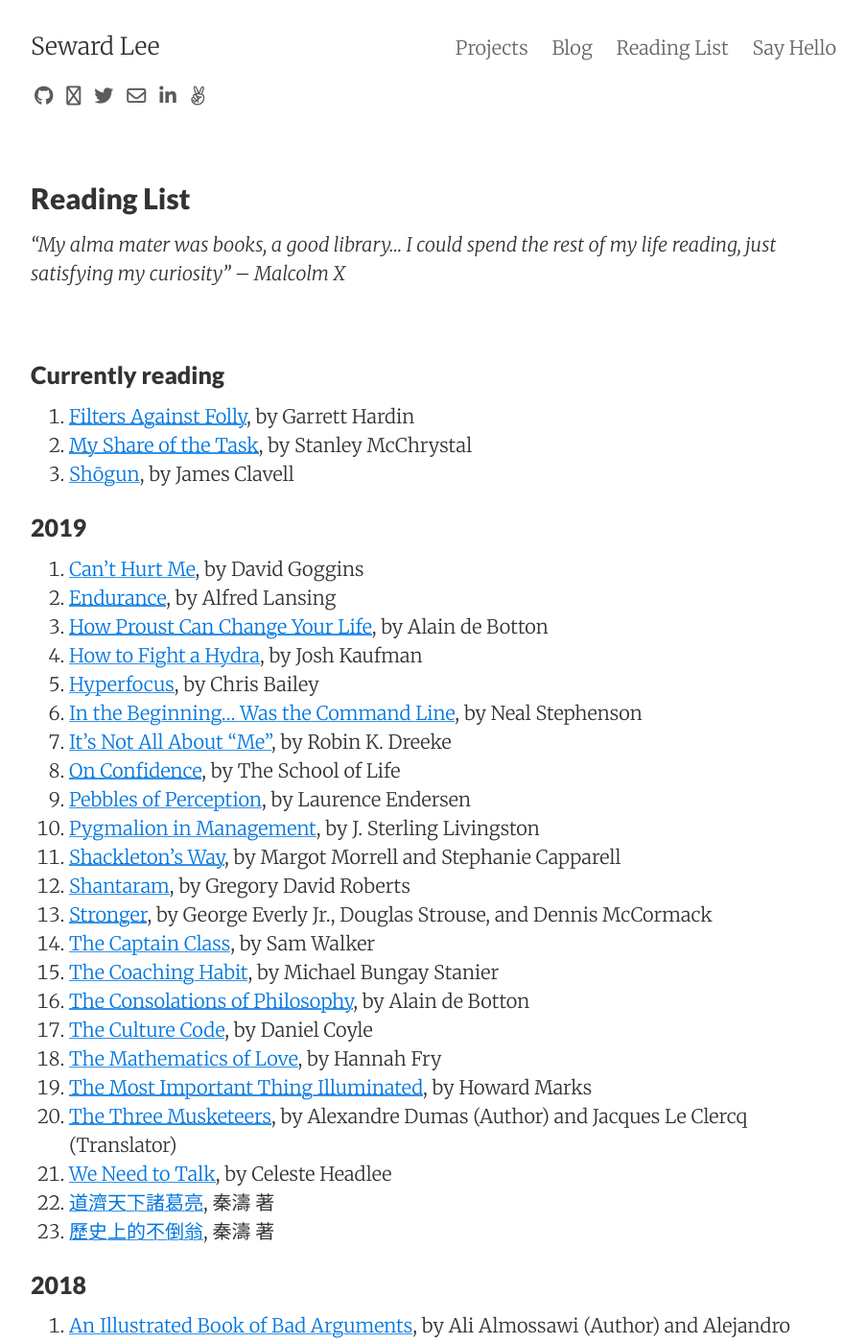
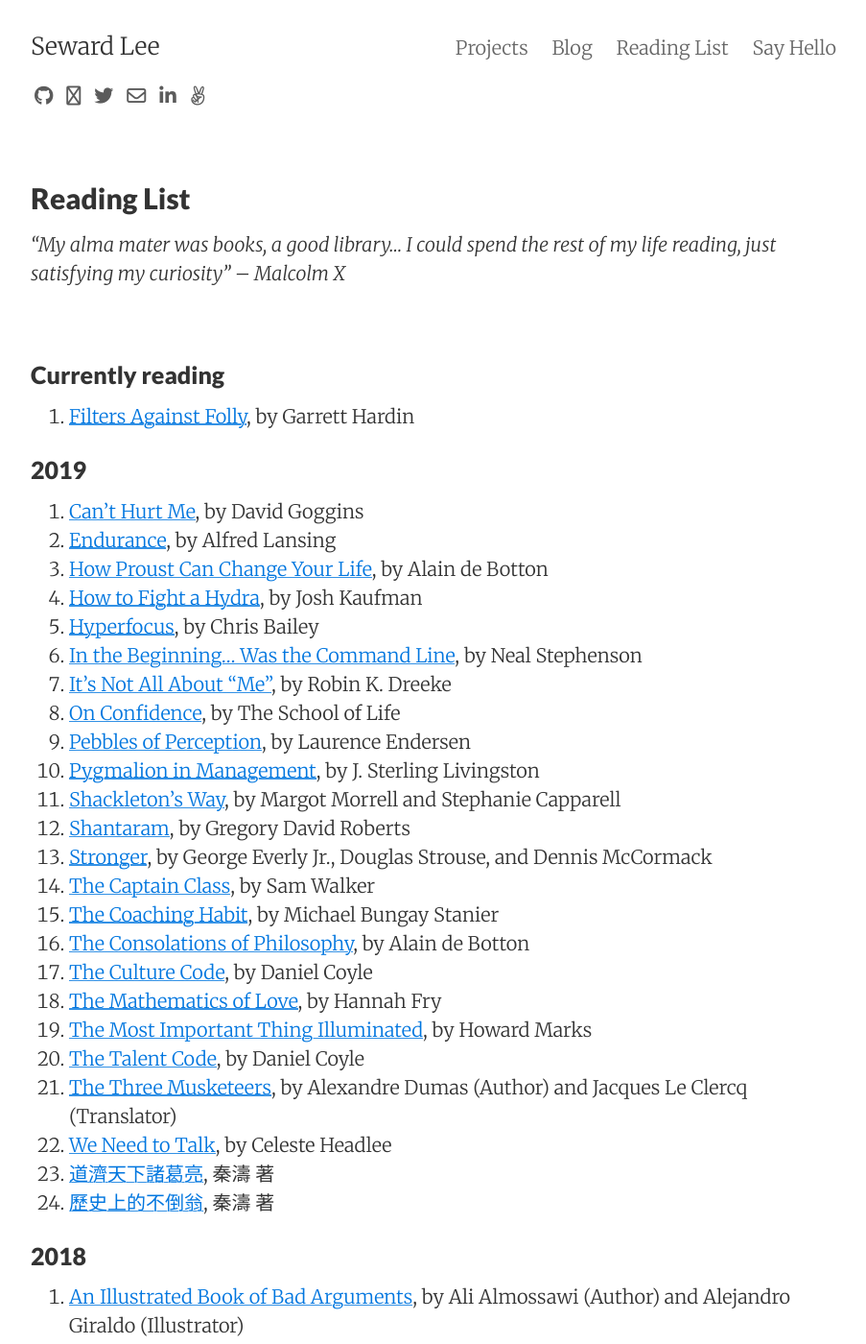
Before and after one commit to sewardlee337/sewardlee337.github.io, a Jekyll site: the page built from readinglist.md, in a window 1280 px wide and 1400 px high. Shown: the whole window at 96% size, without its empty margins (188-1091 px from the left). Built offline with Jekyll 4.4.1, drawn with Linux system fonts in a browser that asks for light colours; nearby versions of some CDN libraries.

Commit message:
Update reading list

```diff
--- a/readinglist.md
+++ b/readinglist.md
@@ -13,8 +13,6 @@
 ### Currently reading
 
 1. [Filters Against Folly](https://amzn.to/2uA3Aqs), by Garrett Hardin
-1. [My Share of the Task](https://amzn.to/2V5ebsp), by Stanley McChrystal
-1. [Shōgun](https://amzn.to/2sWkv5y), by James Clavell
 
 
 ### 2019
@@ -38,6 +36,7 @@
 1. [The Culture Code](https://amzn.to/2GaFTu8), by Daniel Coyle
 1. [The Mathematics of Love](https://amzn.to/2EIUoEH), by Hannah Fry
 1. [The Most Important Thing Illuminated](https://amzn.to/2Gi6RCu), by Howard Marks
+1. [The Talent Code](https://amzn.to/2ItbNFC), by Daniel Coyle
 1. [The Three Musketeers](https://amzn.to/2WPduAw), by Alexandre Dumas (Author) and Jacques Le Clercq (Translator)
 1. [We Need to Talk](https://amzn.to/2Igqahi), by Celeste Headlee
 1. [道濟天下諸葛亮](https://bit.ly/2QPChkr), 秦濤 著
```
